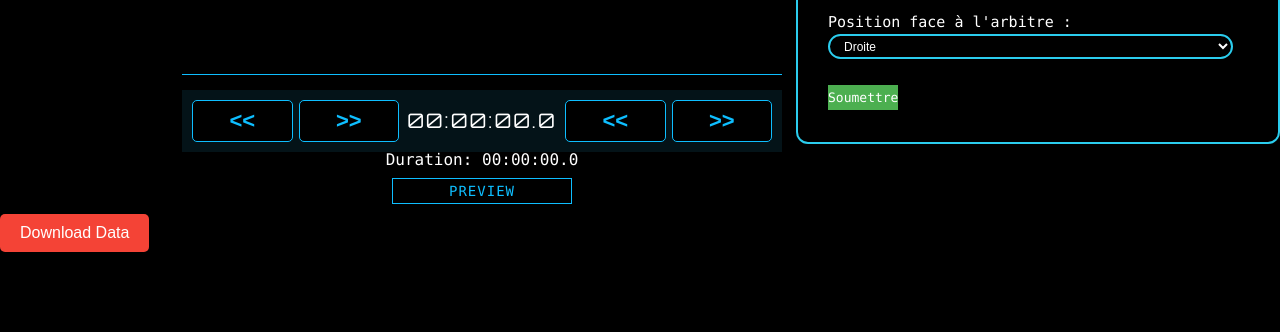
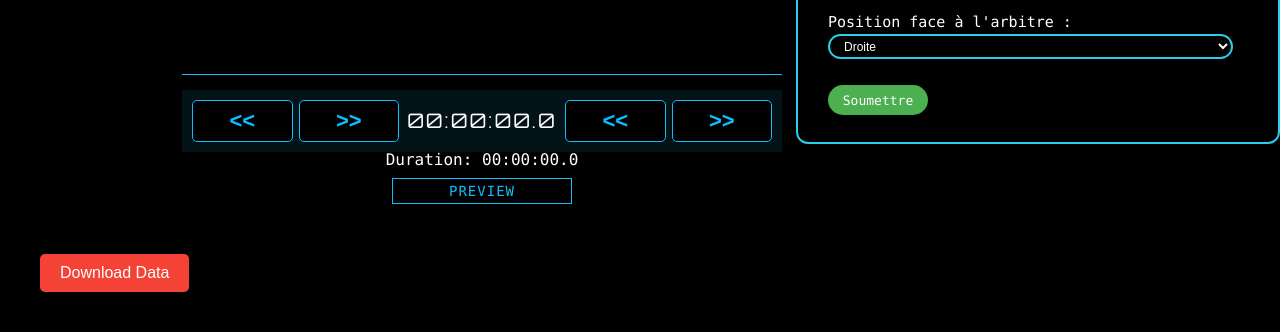
Before and after one commit to lilywhale/video_annotation, a Flask app: page / in a window 1280 px wide. Shown: the part 800-1132 px from the top of the page. Before the commit the page ends 1052 px from the top, so only its background shows below. Run offline with Flask 3, Linux system fonts and the light colour scheme; some libraries are stand-ins or nearby versions.

Commit message:
update the css

```diff
--- a/static/css/annotation.css
+++ b/static/css/annotation.css
@@ -410,9 +410,11 @@ button#slider-start-prev:active, button#slider-end-prev:active {
 }
 
 .form-container input[type="submit"] {
-  height: 25px; /* Réduit la hauteur du bouton de soumission */
+  height: 30px; /* Réduit la hauteur du bouton de soumission */
+  width : 100px;
   font-size: 13px; /* Ajuste la taille de police pour la lisibilité */
   margin-top: 2px; /* Réduit l'espace avant le bouton de soumission */
+  border-radius: 20px;
 }
 
 /* Assurez-vous que le formulaire reste utilisable sur les petits écrans */
@@ -486,6 +488,7 @@ button#slider-start-prev:active, button#slider-end-prev:active {
 /* Change la couleur du texte des labels (par exemple, les valeurs affichées au-dessus du slider) */
 .irs--flat .irs-min, .irs--flat .irs-max, .irs--flat .irs-from, .irs--flat .irs-to, .irs--flat .irs-single {
   color: #FFFFFF; /* Texte en blanc */
+  background-color :  #041f2d;
 }
 
 /* Styles pour les boutons */
@@ -523,11 +526,13 @@ button {
 .btn-download {
   background-color: #f44336;
   color: white;
+  margin: 40px;
 }
 
 /* Styles au survol de la classe "btn-download" */
 .btn-download:hover {
   background-color: #d32f2f;
+
 }
 
 /* Styles pour la classe "btn-choose-file" */
@@ -540,7 +545,7 @@ button {
 
 /* Styles au survol de la classe "btn-choose-file" */
 .btn-choose-file:hover {
-  color: #008CBA;
+  color: #4fa9c7;
 }
 
 form#videoUploadForm input[type="file"] {
```
